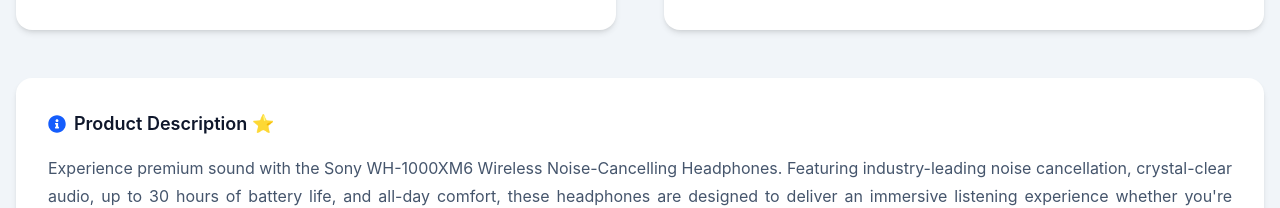
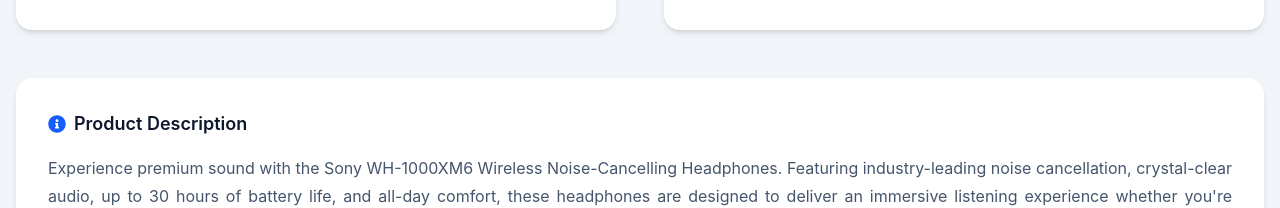
Before and after one commit to Pavan210799/ecommerce-product-page, a React (Vite) app: page / in a window 1280 px wide. Shown: the part 1256-1464 px from the top of the page. Built offline with nearby package versions, Linux system fonts and the light colour scheme.

Commit message:
Test auto deployment

```diff
--- a/src/components/ProductDescription.jsx
+++ b/src/components/ProductDescription.jsx
@@ -5,7 +5,7 @@
         <div className="bg-white rounded-2xl shadow-md p-5 md:p-8">
             <h3 className="flex items-center gap-2 text-lg font-semibold text-slate-900">
                 <FaInfoCircle className="text-blue-600" />
-                Product Description ⭐
+                Product Description
             </h3>
 
             <p className="mt-4 text-slate-600 leading-7 text-justify">
```
